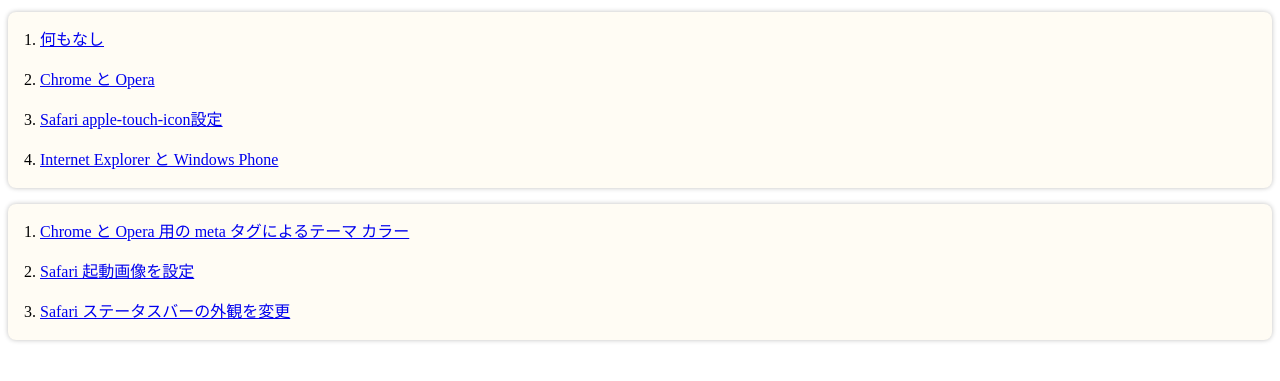
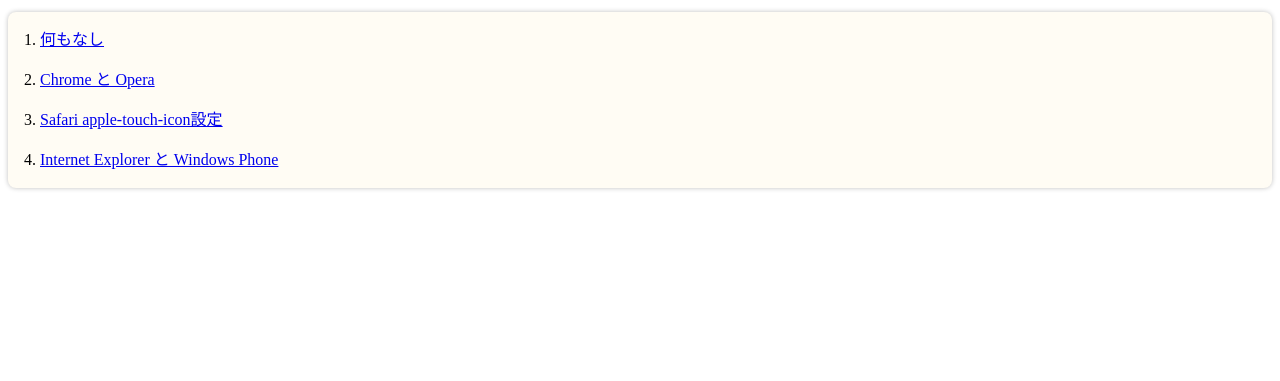
Before and after one commit to nagahamay/nagahamay.github.io, a plain HTML site: page icon_test/index.html in a window 1280 px wide. Shown: the part 97-478 px from the top of the page. Drawn offline with Linux system fonts and the light colour scheme.

Commit message:
delete link

```diff
--- a/icon_test/index.html
+++ b/icon_test/index.html
@@ -71,12 +71,6 @@ ul li, ol li {
 	<li><a href="./04_msapplication.html">Internet Explorer と Windows Phone</a></li>
 </ol>
 
-<ol>
-	<li><a href="./color.html">Chrome と Opera 用の meta タグによるテーマ カラー</a></li>
-	<li><a href="./startup.html">Safari 起動画像を設定</a></li>
-	<li><a href="./status-bar.html">Safari ステータスバーの外観を変更</a></li>
-</ol>
-
 
 
 </body>
```
